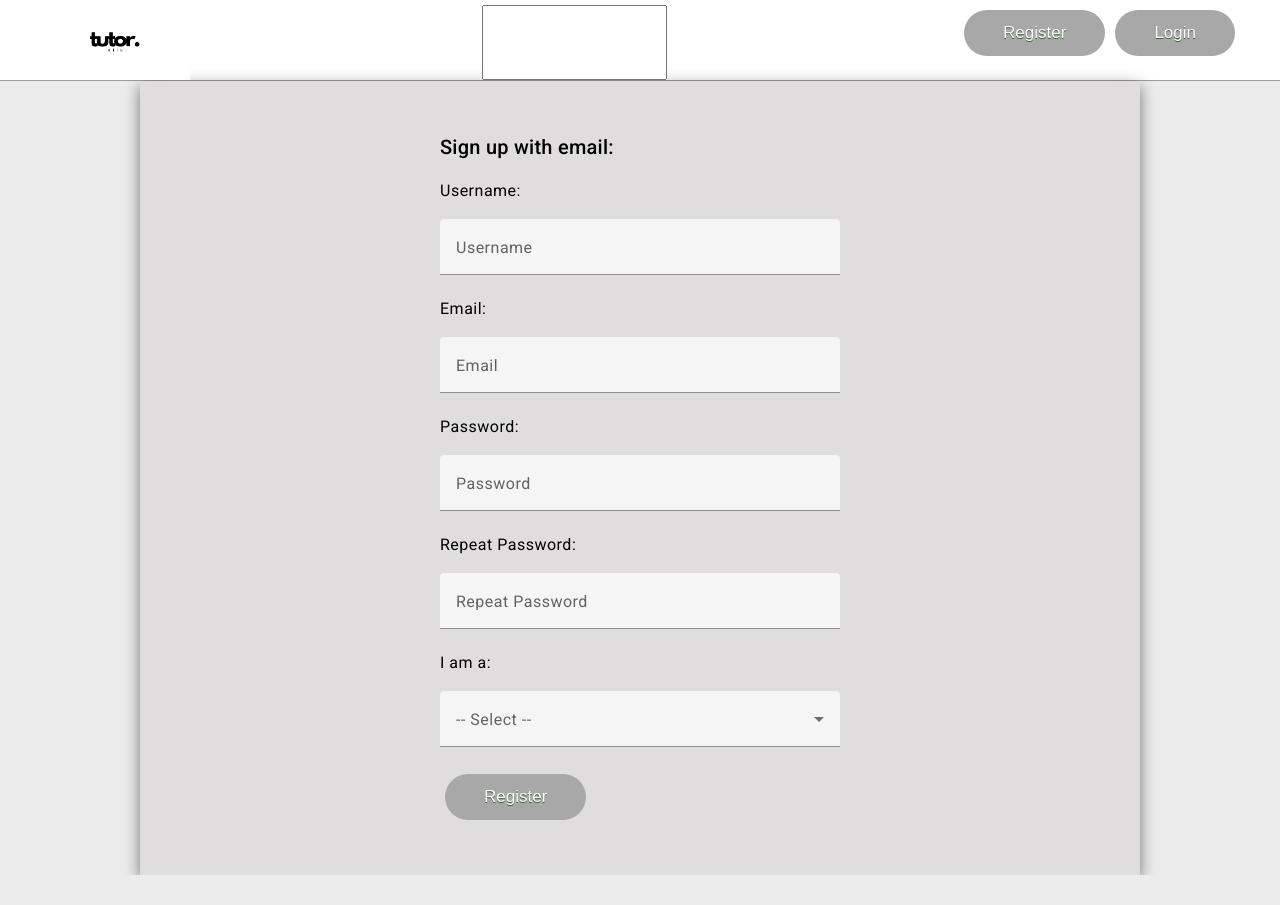
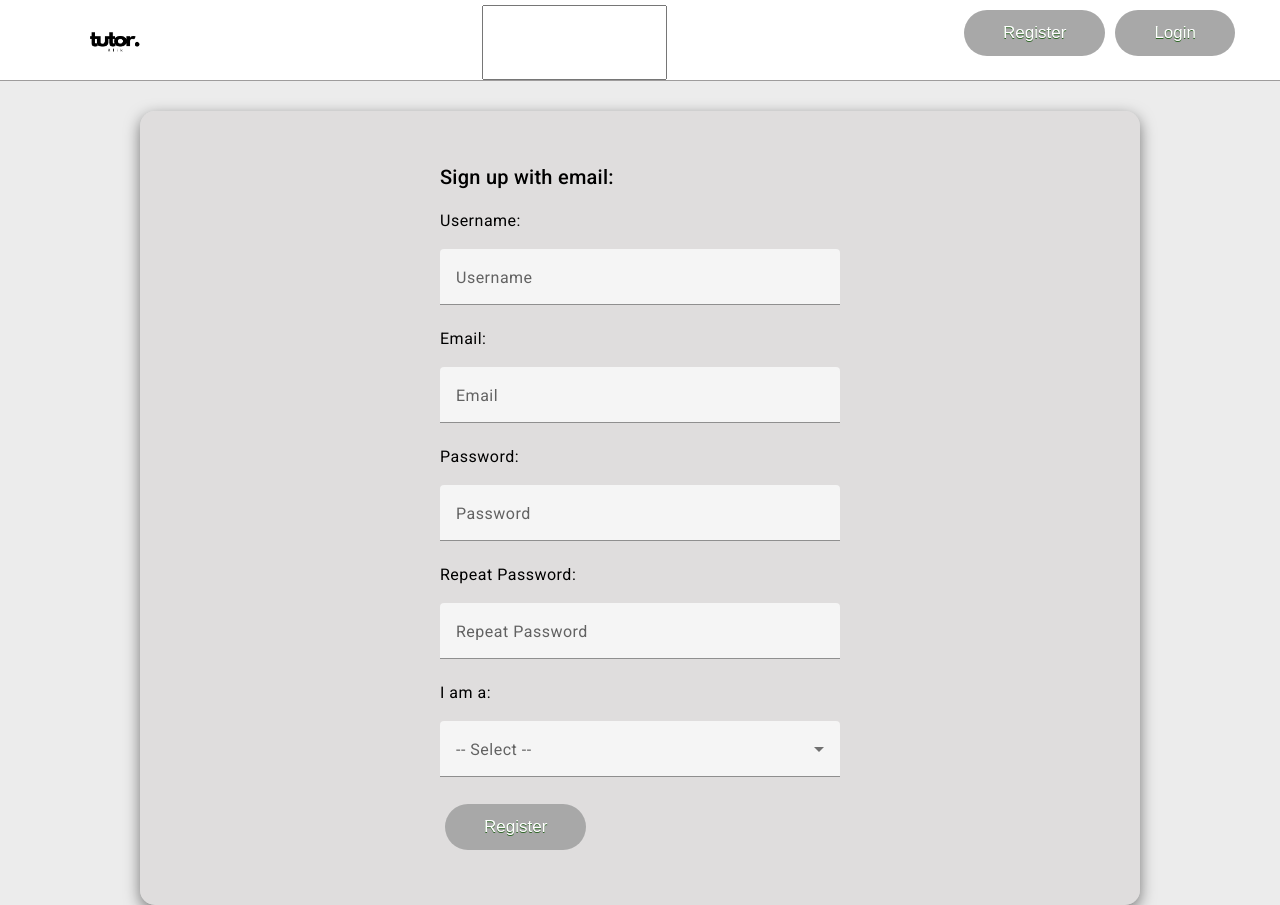
Before and after one commit to lemanszczyk/TutorKlikU, an Angular app: page /register in a window 1280 px wide. Before the commit the page ends 875 px from the top, so only its background shows below. Built offline with nearby package versions, Linux system fonts and the light colour scheme.

Commit message:
Change some styles in announcement-one

```diff
--- a/src/app/components/comment/comment.component.css
+++ b/src/app/components/comment/comment.component.css
@@ -0,0 +1,3 @@
+.modal {
+    background-color: rgba(248, 242, 242, 0.945);;
+}
--- a/src/app/components/comment/comment.component.html
+++ b/src/app/components/comment/comment.component.html
@@ -1 +1,3 @@
-<p>{{comment.commentId}}</p>
+<div class="modal">
+<p>{{comment.description}}</p>
+</div>
--- a/src/app/pages/login/login.component.css
+++ b/src/app/pages/login/login.component.css
@@ -1,9 +1,3 @@
-.modal {
-    box-shadow: 0 5px 15px rgba(0,0,0,.5);
-    padding: 50px;
-    background-color: rgba(211, 208, 208, 0.5);
-}
-
 .modal-content {
     display: flex;
     flex-direction: column;
--- a/src/app/pages/one-announcement/one-announcement.component.html
+++ b/src/app/pages/one-announcement/one-announcement.component.html
@@ -1,8 +1,15 @@
-<p>Id announcemnet {{id}}</p>
 <div *ngIf="announcement">
-    <p>{{announcement.annoucementId}}</p>
-    <br>
-    <div *ngFor="let comment of announcement.comments">
-        <app-comment [comment]="comment"></app-comment>
+    <div class="modal">
+        <p>{{announcement.annoucementId}}</p>
+        <img [src]="announcement.author!.profileImage">
+    </div>
+    <div class="modal">
+        {{announcement.tags }}
+    </div>
+
+    <div class="modal">
+        <div *ngFor="let comment of announcement.comments">
+            <app-comment [comment]="comment"></app-comment>
+        </div>
     </div>
 </div>
--- a/src/app/pages/register/register.component.css
+++ b/src/app/pages/register/register.component.css
@@ -1,8 +1,3 @@
-.modal {
-    box-shadow: 0 5px 15px rgba(0,0,0,.5);
-    padding: 50px;
-    background-color: rgba(211, 208, 208, 0.5);
-}
 
 .modal-content {
     display: flex;
--- a/src/styles.css
+++ b/src/styles.css
@@ -1,11 +1,24 @@
-/* You can add global styles to this file, and also import other style files */
-
 html, body {
     width: 100%;
     height: 100%;
     background-color: #ececec;
- }
-body { margin: 0; font-family: Roboto, "Helvetica Neue", sans-serif; }
+}
 
-html, body { height: 100%; }
-body { margin: 0; font-family: Roboto, "Helvetica Neue", sans-serif; }
+body {
+    margin: 0; font-family: Roboto, "Helvetica Neue", sans-serif;
+}
+
+html, body {
+    height: 100%;
+}
+body {
+    margin: 0; font-family: Roboto, "Helvetica Neue", sans-serif;
+}
+
+.modal {
+    box-shadow: 0 5px 15px rgba(0,0,0,.5);
+    padding: 50px;
+    background-color: rgba(211, 208, 208, 0.5);
+    margin-top: 30px;
+    border-radius: 15px;
+}
```
Also changed, not shown: src/app/pages/login/login.component.html (line endings or trailing spaces), src/assets/default-user-image.png (added).
